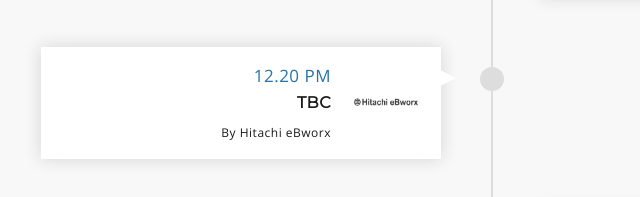
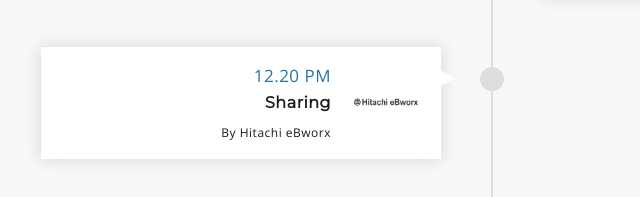
Before and after one commit to HuaiyuKhaw/mytech-19, a plain HTML site: page index.html in a window 1280 px wide. Shown: the part 3623-3820 px from the top of the page, 148-788 px from the left. Drawn offline with nearby package versions, Linux system fonts and the light colour scheme.

Commit message:
update title

```diff
--- a/index.html
+++ b/index.html
@@ -310,7 +310,7 @@
 													<div class="mu-single-event">
 														<img src="assets/images/speaker-2.jpg" alt="event speaker" />
 														<p class="mu-event-time">12.20 PM</p>
-														<h3>TBC</h3>
+														<h3>Sharing</h3>
 														<span>By Hitachi eBworx</span>
 													</div>
 												</li>
```
